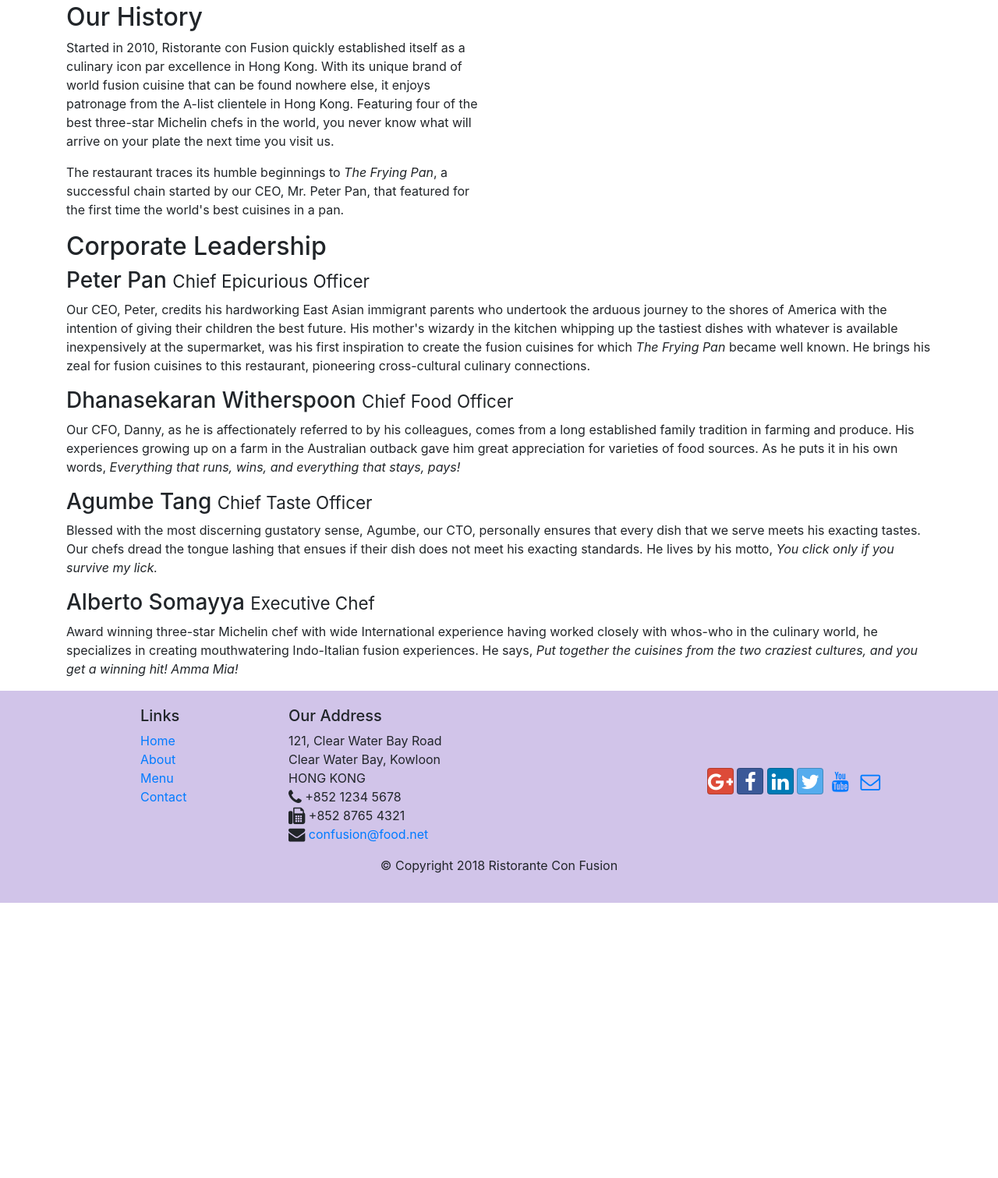
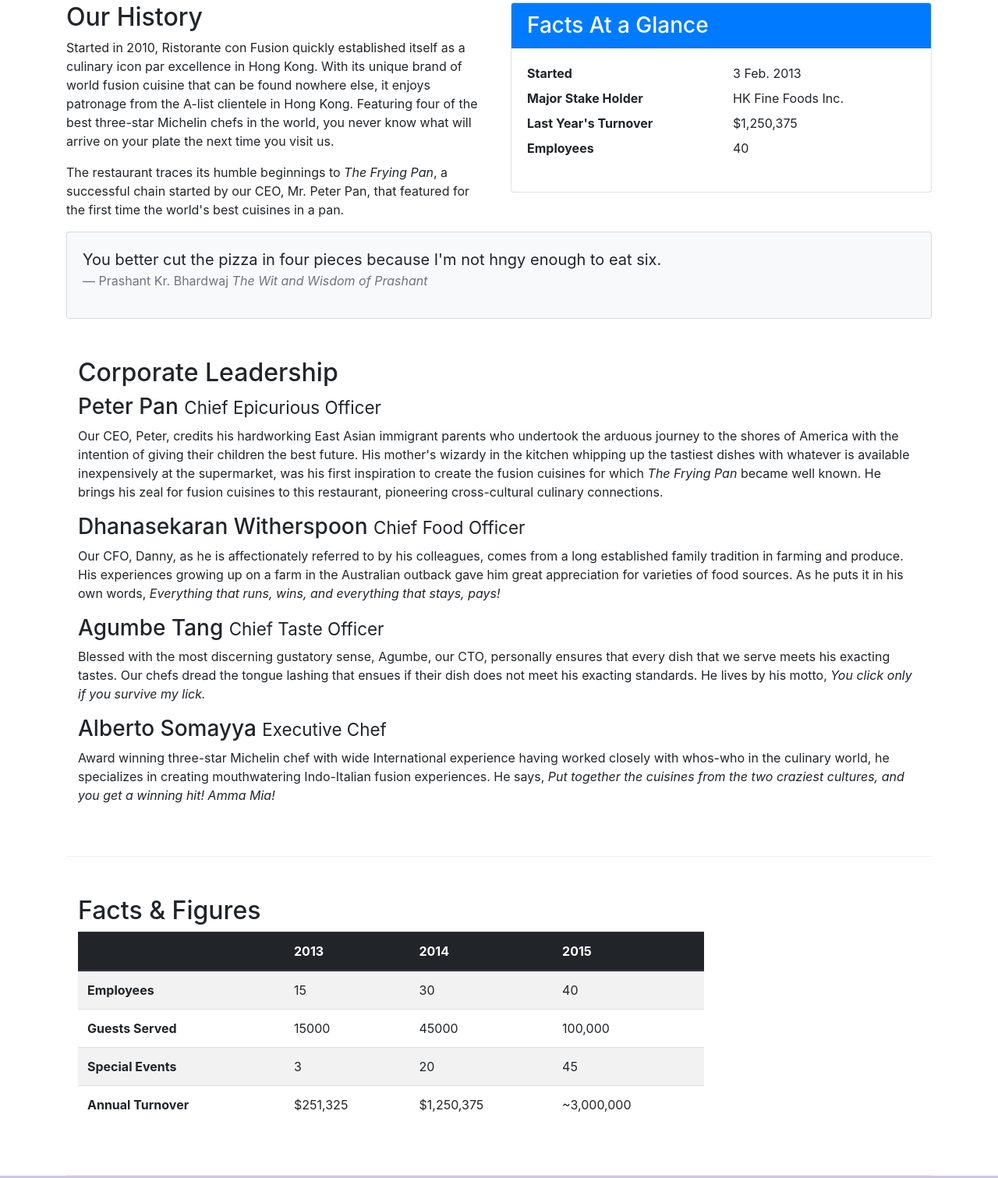
Before and after one commit to prashant282/confusion, a website: page aboutus.html in a window 1280 px wide. Shown: the part 462-1973 px from the top of the page at 78% size. Before the commit the page ends 1620 px from the top, so only its background shows below. Drawn offline with nearby package versions, Linux system fonts and the light colour scheme.

Commit message:
Table and Cards

```diff
--- a/aboutus.html
+++ b/aboutus.html
@@ -67,13 +67,42 @@
                 <p>The restaurant traces its humble beginnings to <em>The Frying Pan</em>, a successful chain started by our CEO, Mr. Peter Pan, that featured for the first time the world's best cuisines in a pan.</p>
 
             </div>
-            <div>
+            <div class="col-sm">
+                <div class="card">
+                    <h3 class="card-header bg-primary text-white"> Facts At a Glance</h3>
+                    <div class="card-body">
+                        <dl class="row">
+                            <dt class="col-6">Started</dt>
+                            <dd class="col-6"> 3 Feb. 2013</dd>
+                            <dt class="col-6">Major Stake Holder</dt>
+                            <dd class="col-6">HK Fine Foods Inc.</dd>
+                            <dt class="col-6">Last Year's Turnover</dt>
+                            <dd class="col-6">$1,250,375</dd>
+                            <dt class="col-6">Employees</dt>
+                            <dd class="col-6">40</dd>
+                        </dl>
+                    </div>
+                </div>
+            </div>
+            <div class="col-12">
+                <div class="card card-body bg-light">
+                    <blockquote class="blockquote">
+                        <p class="mb-0">You better cut the pizza in four pieces
+                            because I'm not hngy enough to eat six.
+                        </p>
+                        <footer class="blockquote-footer">Prashant Kr. Bhardwaj
+                            <cite title="Source Title">
+                                The Wit and Wisdom of Prashant
+                            </cite>
+                        </footer>
+                    </blockquote>
+                </div>
             </div>
         </div>
 
 
-        <div>
-            <div >
+        <div class="row row-content">
+            <div class="col-12">
                 <h2>Corporate Leadership</h2>
                 <h3>Peter Pan <small>Chief Epicurious Officer</small></h3>
                 <p class="d-none d-sm-block">Our CEO, Peter, credits his hardworking East Asian immigrant parents who undertook the arduous journey to the shores of America with the intention of giving their children the best future. His mother's wizardy in the kitchen whipping up the tastiest dishes with whatever is available inexpensively at the supermarket, was his first inspiration to create the fusion cuisines for which <em>The Frying Pan</em> became well known. He brings his zeal for fusion cuisines to this restaurant, pioneering cross-cultural culinary connections.</p>
@@ -85,6 +114,50 @@
                 <p class="d-none d-sm-block">Award winning three-star Michelin chef with wide International experience having worked closely with whos-who in the culinary world, he specializes in creating mouthwatering Indo-Italian fusion experiences. He says, <em>Put together the cuisines from the two craziest cultures, and you get a winning hit! Amma Mia!</em></p>
 
             </div>
+       </div>
+       <div class="row row-content">
+           <div class="col-12 col-sm-9">
+               <h2>Facts &amp; Figures</h2>
+               <div class="table-responsive">
+                   <table class="table table-striped">
+                       <thead class="thead-dark">
+                           <tr>
+                               <th>&nbsp;</th>
+                               <th>2013</th>
+                               <th>2014</th>
+                               <th>2015</th>
+                           </tr>
+                       </thead>
+                       <tbody>
+                           <tr>
+                               <th>Employees</th>
+                               <td>15</td>
+                               <td>30</td>
+                               <td>40</td>
+                           </tr>
+                           <tr>
+                               <th>Guests Served</th>
+                               <td>15000</td>
+                               <td>45000</td>
+                               <td>100,000</td>
+                           </tr>
+                           <tr>
+                               <th>Special Events</th>
+                               <td>3</td>
+                               <td>20</td>
+                               <td>45</td>
+                           </tr>
+                           <tr>
+                               <th>Annual Turnover</th>
+                               <td>$251,325</td>
+                               <td>$1,250,375</td>
+                               <td>~3,000,000</td>
+                           </tr>
+                       </tbody>
+                   </table>
+               </div>
+           </div>
+           <div class="col-12 col-sm-3"></div>
        </div>
 
     </div>
```
